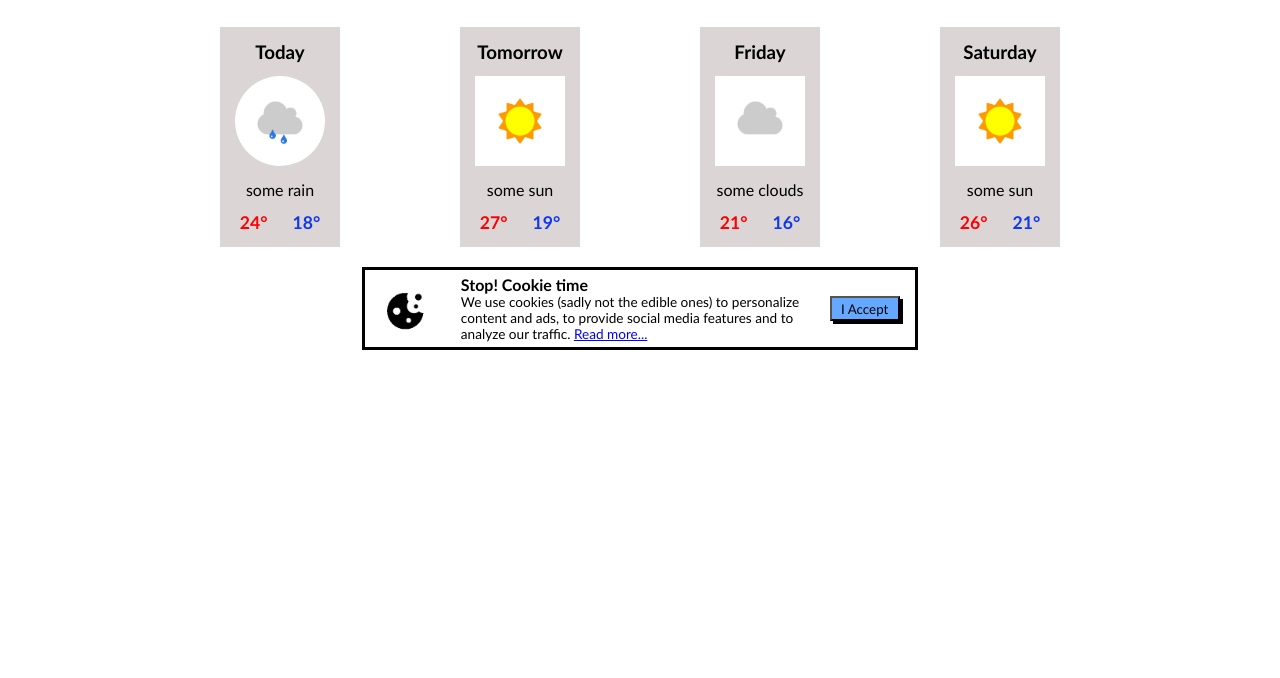
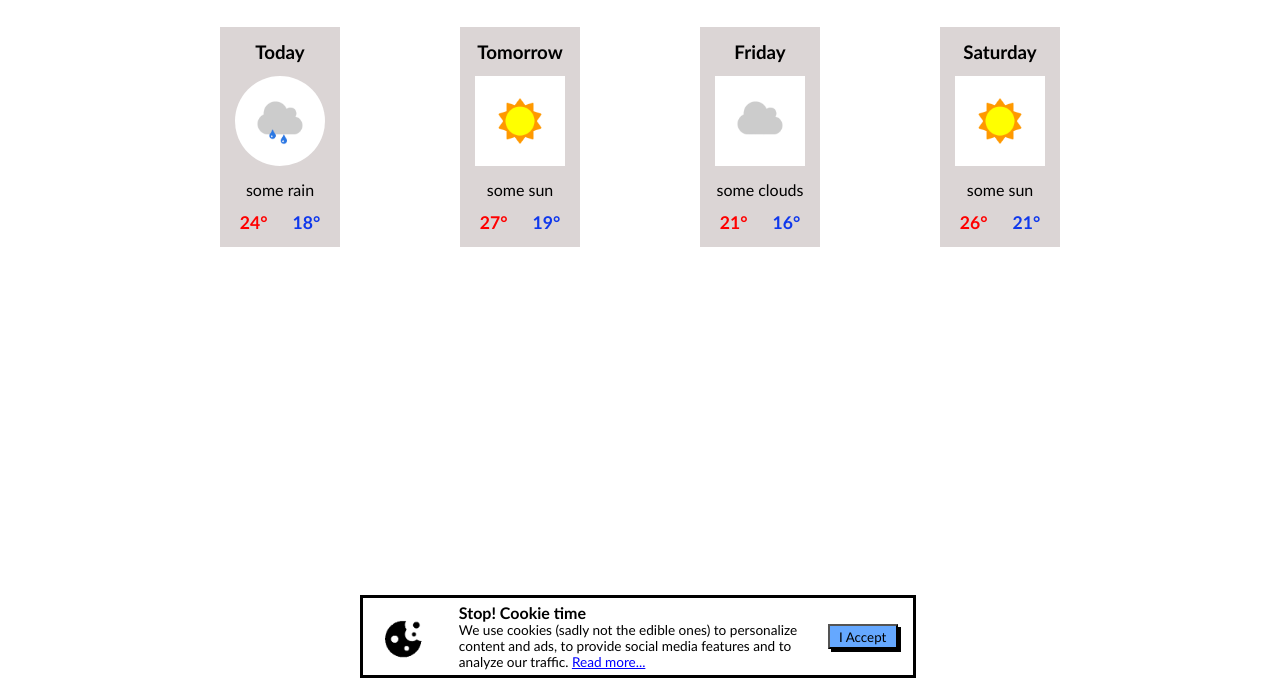
Before and after one commit to 2003sl500/DojoWeather, a plain HTML site: page index.html in a window 1280 px wide. Shown: the part 122-800 px from the top of the page. Drawn offline with Linux system fonts and the light colour scheme.

Commit message:
changed footer to center it

```diff
--- a/style.css
+++ b/style.css
@@ -120,13 +120,14 @@ select {
 /* this is the footer section */
 footer {
   padding-top: 20px;
-  position: sticky;
+  position: fixed;
+  left: 50%;
+  margin-left: -280px;
   bottom: 0;
 }
 
 #gridLayout {
   width: 550px;
-  margin: 0px auto;
   border: 3px solid black;
   display: flex;
   justify-content: space-around;
```
